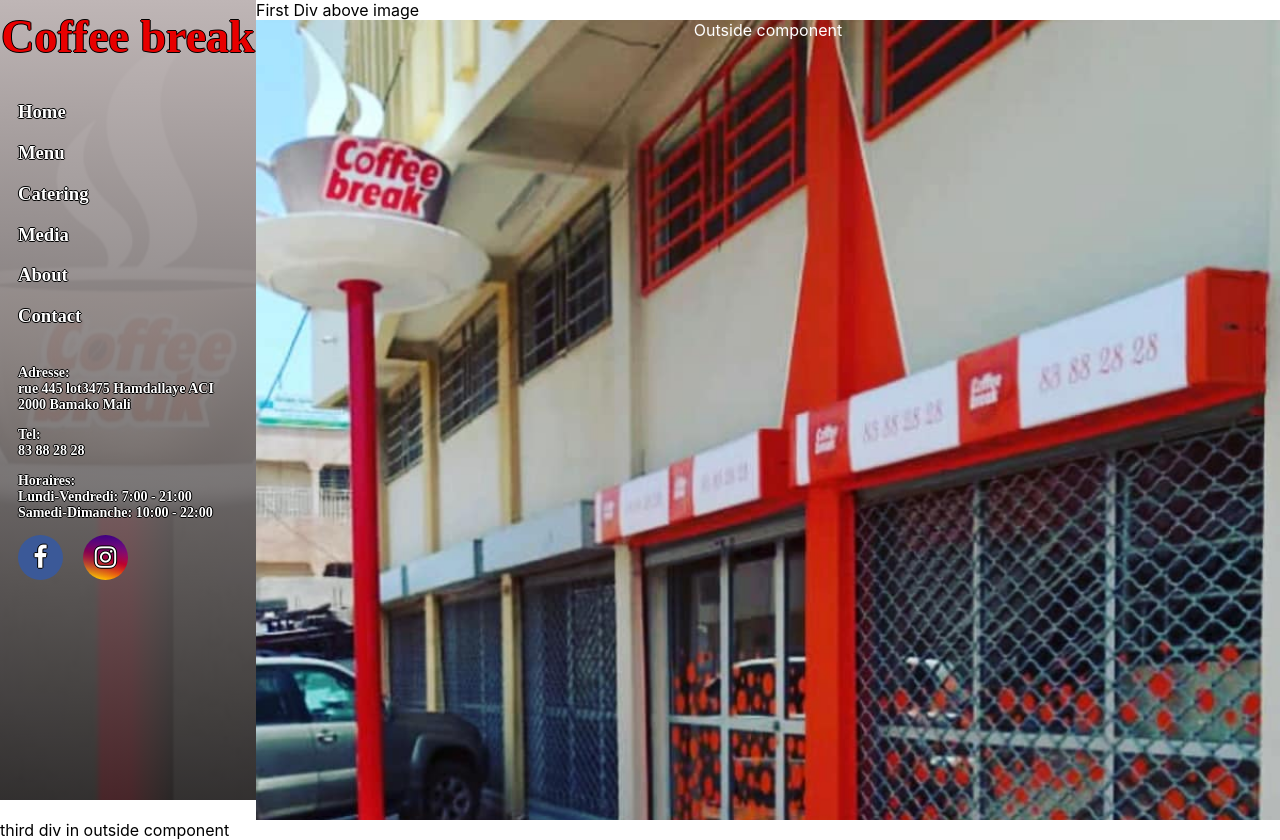
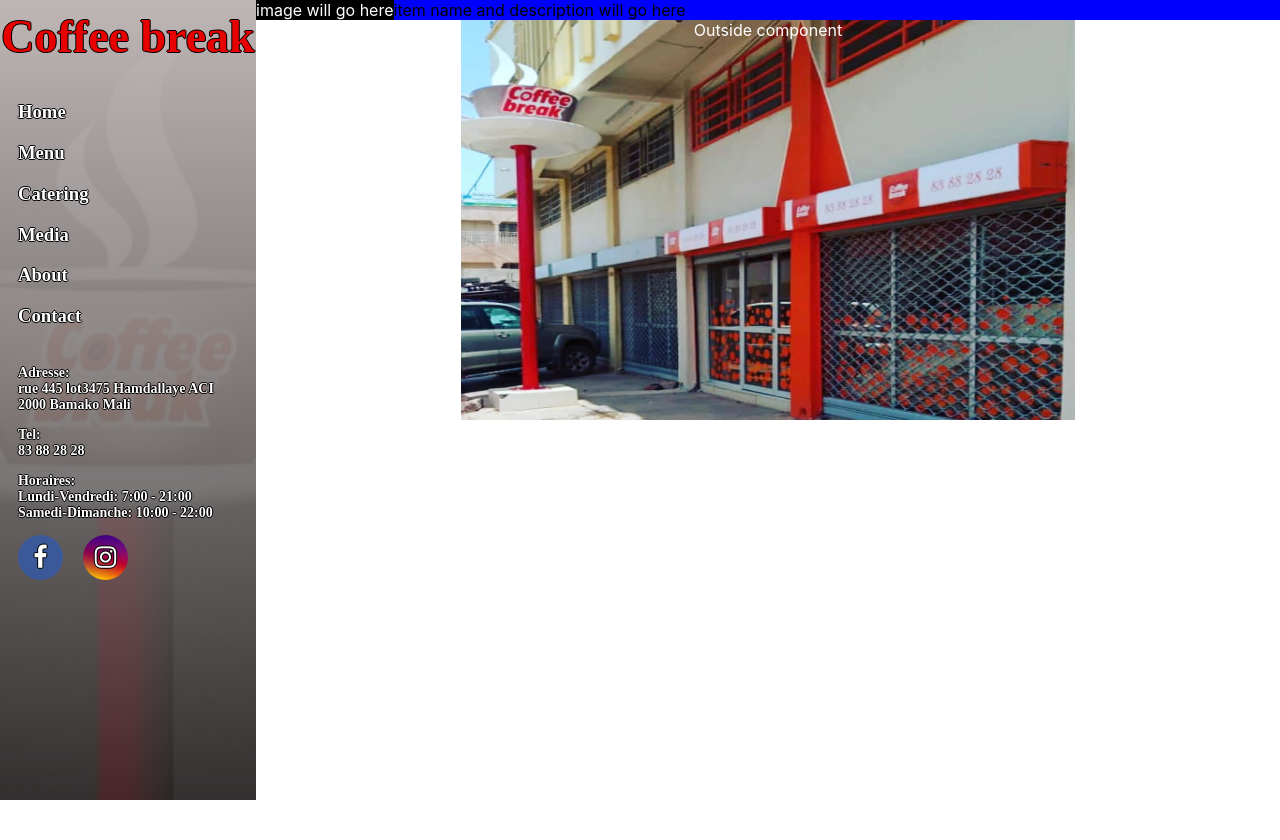
Before and after one commit to julioguzman19/CoffeeBreak, a React (Create React App) app in the folder my-app/: page / in a window 1280 px wide. After the commit the page ends 800 px from the top, so only its background shows below. Built offline with nearby package versions, Linux system fonts and the light colour scheme; a web font is replaced by a local one.

Commit message:
initializing flavor of the day component

```diff
--- a/my-app/src/components/Flavor/index.js
+++ b/my-app/src/components/Flavor/index.js
@@ -0,0 +1,13 @@
+import React from "react";
+import "./style.css";
+
+function Flavor() {
+    return (
+        <div class="flavorComponentBackground">
+            <div id="flavorImage">image will go here</div>
+            <div id="flavorName">item name and description will go here</div>
+        </div >
+    );
+}
+
+export default Flavor;
--- /dev/null
+++ b/my-app/src/components/Flavor/style.css
@@ -0,0 +1,11 @@
+.flavorComponentBackground{
+    background-color:orangered;
+}
+#flavorImage{
+    background-color:black;
+    float:left;
+    color:white;
+}
+#flavorName{
+    background: blue;
+}
--- a/my-app/src/components/Outside/index.js
+++ b/my-app/src/components/Outside/index.js
@@ -4,9 +4,7 @@
 function Outside() {
     return (
         <div>
-            <div>First Div above image</div>
             <div class="homeArea">Outside component</div>
-            <div>third div in outside component</div>
         </div >
     );
 }
--- a/my-app/src/components/Outside/style.css
+++ b/my-app/src/components/Outside/style.css
@@ -1,10 +1,10 @@
 .homeArea{
     background-image:url(outsideImage.jpg);
-    background-size:cover;
+    background-size:60% 100%;
     background-repeat: no-repeat;
-    background-position: 100% 25%; /* aligning outside image horizontal and vertical */
+    background-position: center; /* aligning outside image horizontal and vertical */
     display:flex;
-    height: 100vh; /* 100% of viewport height */
+    height: 50vh; /* 100% of viewport height */
     justify-content: center; /* centers content */
     color:white;
 }
--- a/my-app/src/pages/Home/Home.js
+++ b/my-app/src/pages/Home/Home.js
@@ -1,11 +1,13 @@
 import React, { Component } from "react";
 import "./style.css";
 import Outside from "../../components/Outside";
+import Flavor from "../../components/Flavor";
 class Home extends Component {
 
     render() {
         return (
             <div>
+                <Flavor />
                 <Outside />
             </div>
         )
```
